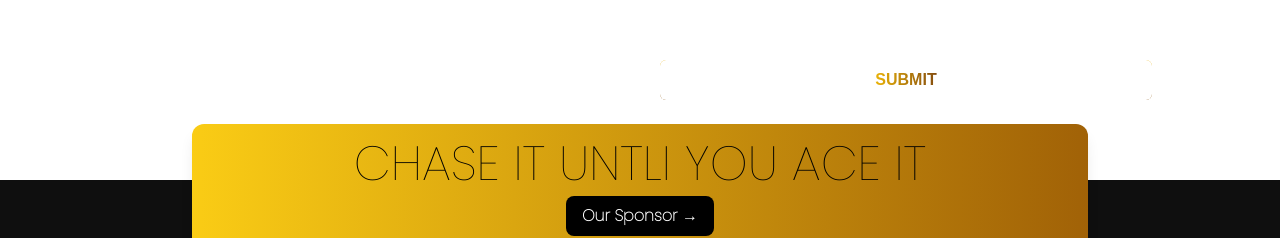
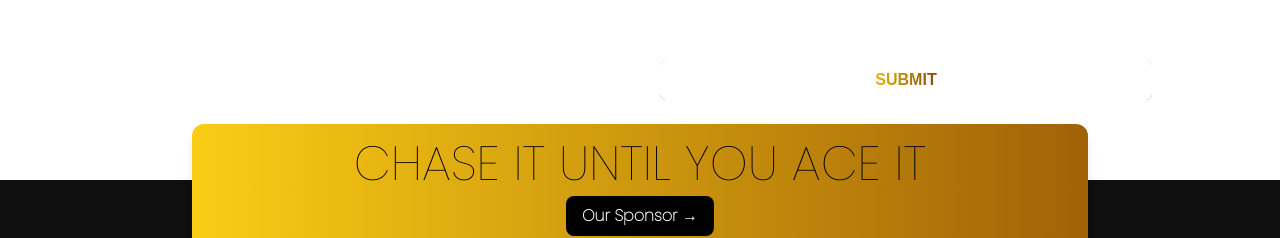
Before and after one commit to AtharvTyagi1805/Cognition, a React (Create React App) app: page /cognition in a window 1280 px wide. Shown: the part 1844-2082 px from the top of the page. Built offline with nearby package versions, Linux system fonts and the light colour scheme.

Commit message:
Updated website

```diff
--- a/src/components/Footer.jsx
+++ b/src/components/Footer.jsx
@@ -72,7 +72,7 @@ export default function Footer({ scrollToSection }) {
     <footer className="bg-[#0f0f0f] relative z-20 text-white flex flex-col text-center items-center justify-center px-4 py-10">
       <div className="absolute -top-14 left-1/2 transform -translate-x-1/2 w-[80%] max-w-4xl bg-gradient-to-r from-yellow-400 to-yellow-700 py-4 px-6 rounded-xl shadow-lg text-black text-center">
         <h2 className="text-lg font-thin font-poppins md:text-5xl">
-          CHASE IT UNTLI YOU ACE IT
+          CHASE IT UNTIL YOU ACE IT
         </h2>
         <button
           className="mt-2 font-poppins bg-black text-white px-4 py-2 rounded-lg font-semibold hover:bg-white hover:text-black transition"
@@ -85,7 +85,7 @@ export default function Footer({ scrollToSection }) {
       <img src="./logo1.png" alt="Ace" className="h-16 mt-16" />
       <div className="flex flex-col md:flex-row gap-4 mt-4">
         <a
-          href="/"
+          href="https://www.theace.tech/"
           className="font-bold font-mont hover:text-yellow-300 transition"
         >
           HOME
--- a/src/components/Navbar.jsx
+++ b/src/components/Navbar.jsx
@@ -29,7 +29,7 @@ export default function Navbar({ scrollToSection }) {
       >
         <a
           className="font-bold font-mont hover:text-yellow-300 transition"
-          href="/"
+          href="https://www.theace.tech/"
         >
           HOME
         </a>
```
